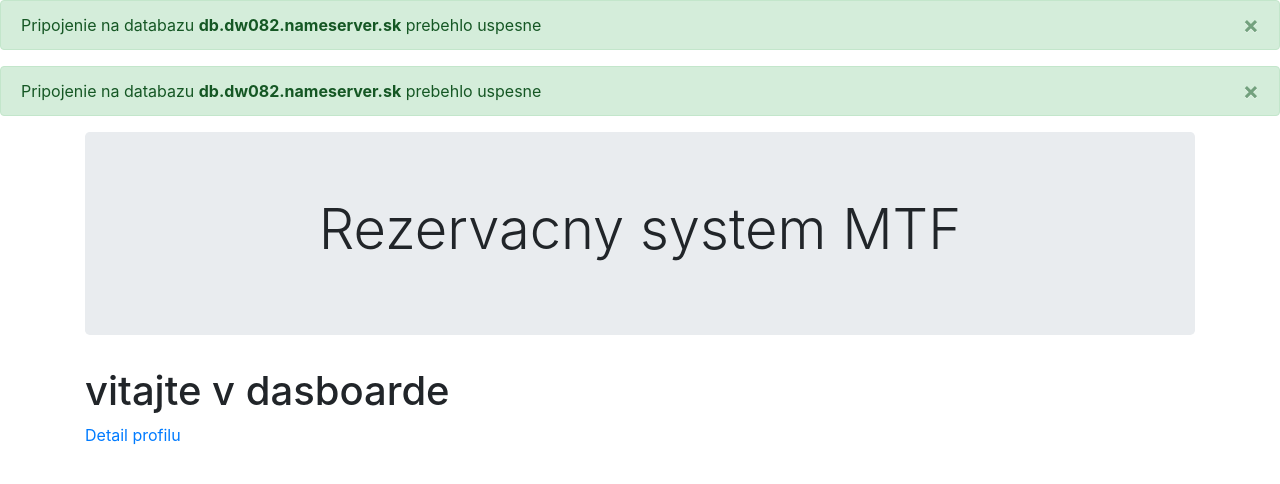
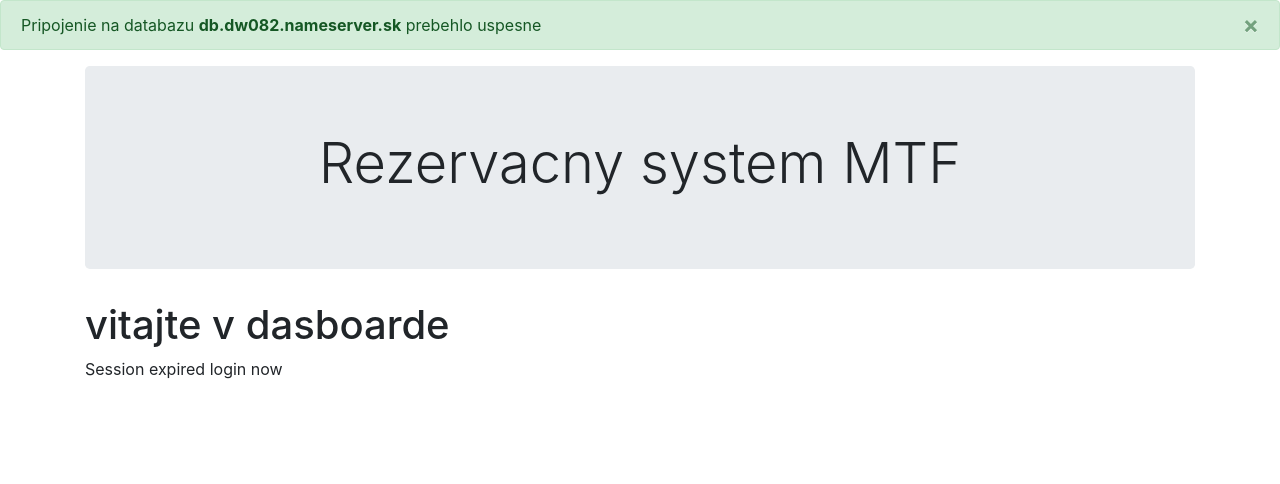
Before and after one commit to samod1/RezervacnySystem, a PHP site: page /dashboard.php in a window 1280 px wide. Shown: the top 484 px of the page. Run offline with PHP 8.4, Linux system fonts and the light colour scheme; data that the repository does not hold is empty.

Commit message:
Pridanie prekliku na administraciu s podmienkov $_SESSION['user_role']

```diff
--- a/dashboard.php
+++ b/dashboard.php
@@ -1,8 +1,8 @@
 <?php
+    session_start();
     $conn="";
-    include 'confs/db.php';
     include 'confs/head.php';
-    session_start();
+
 
     //echo $_SESSION["username"];
 ?>
@@ -10,4 +10,16 @@
 
 <h1>vitajte v dasboarde</h1>
 
-<a href="profile_detail.php">Detail profilu</a>
+<?php
+if(isset($_SESSION['username']) && isset($_SESSION['user_role']))
+{
+    echo "<a href='profile_detail.php'>Detail profilu</a><br>";
+
+    if($_SESSION['user_role'] == "admin")
+    echo "<a href='administration.php'>Administracia</a>";
+}
+
+else
+{
+    echo "Session expired login now";
+}
```
